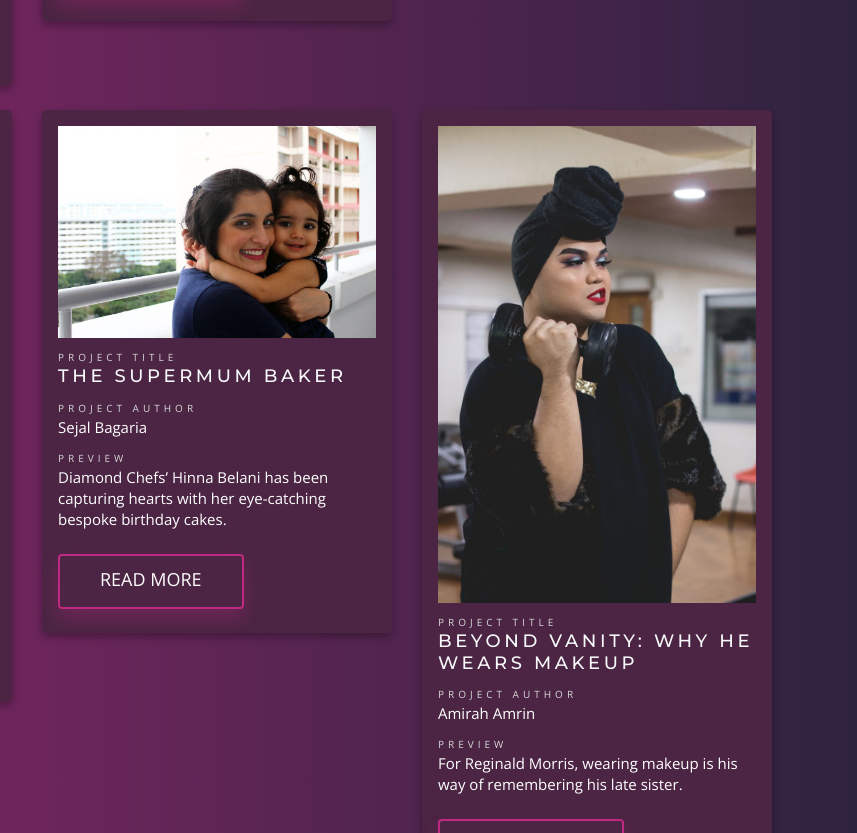
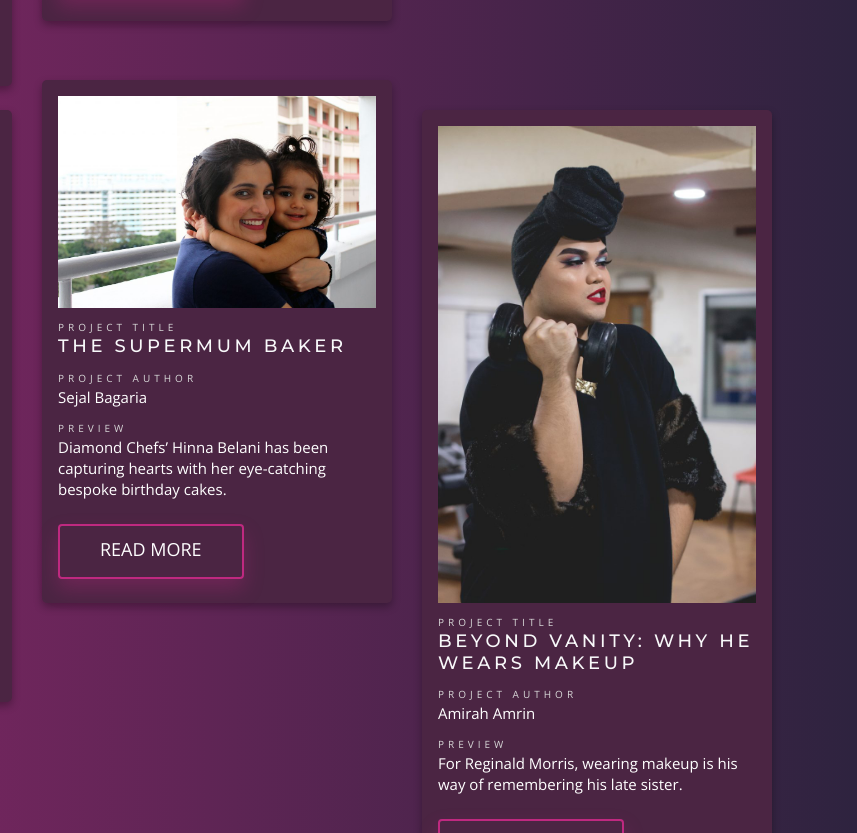
Before and after one commit to Moweyy/Stories-Selector, a plain HTML site: page onlinejourn.html in a window 1280 px wide. Shown: the part 743-1576 px from the top of the page, 423-1280 px from the left. Drawn offline with nearby package versions, Linux system fonts and the light colour scheme.

Commit message:
Modified Names

```diff
--- a/css/main.css
+++ b/css/main.css
@@ -227,6 +227,10 @@ section:nth-child(even) {
 
 }
 
+.supermum {
+    margin-top: -30px !important;
+}
+
 /* [ -------------------- 04 RADIO STYLING -------------------- ] */
 
 #radioworks {
--- a/onlinejourn.html
+++ b/onlinejourn.html
@@ -19,7 +19,7 @@
                 <h2 class="text-center mb-5 pt-5">Online Journalism</h2>
             </div>
 
-            <!-- Article 1-->
+            <!-- Article 1 Home Sweep Home -->
                     <div class="content">
                         <div class="grid row d-flex justify-content-start">
                             <div class="grid__item col-12 col-md-4 mt-md-0 mb-4">
@@ -125,7 +125,7 @@
                                 </div>
                             </div>
 
-                            <!-- Article 2-->
+                            <!-- Article 2 Singapore's Shoutcasters -->
 
                             <div class="grid__item col-12 col-md-4 mt-md-0 mb-4">
                                 <div class="product">
@@ -201,7 +201,7 @@
                                 </div>
                             </div>
 
-                            <!-- Article 3-->
+                            <!-- Article 3 K-Pop Fans -->
                             <div class="grid__item col-12 col-md-4 mt-md-0 mb-4">
                                 <div class="product">
                                     <div class="projects-description text-light">
@@ -285,7 +285,7 @@
                             </div>
                             <!-- Article 3 End -->
 
-                            <!-- Article 4-->
+                            <!-- Article 4 Instagram Food -->
                             <div class="grid__item col-12 col-md-4 mt-md-0 mb-4">
                                 <div class="product">
                                     <div class="projects-description text-light">
@@ -345,9 +345,9 @@
                             </div>
                             <!-- Article 4 End -->
 
-                            <!-- Article 5-->
-                            <div class="grid__item col-12 col-md-4 mt-md-0 mb-4">
-                                <div class="product">
+                            <!-- Article 5 Supermum Baker -->
+                            <div class="grid__item col-12 col-md-4 mb-4">
+                                <div class="product supermum">
                                     <div class="projects-description text-light">
                                     <div class="product__bg"></div>
                                         <img class="product__img img-fluid mx-auto" src="../Stories-Selector/img/OnlineJourn/Article5/5.jpg" alt="img 01"/>
@@ -424,7 +424,7 @@
                             </div>
                             <!-- Article 5 End -->
 
-                            <!-- Article 6-->
+                            <!-- Article 6 Beyond Vanity -->
                             <div class="grid__item col-12 col-md-4 mt-md-0 mb-4">
                                 <div class="product">
                                     <div class="projects-description text-light">
@@ -494,7 +494,7 @@
                             </div>
                             <!-- Article 6 End -->
 
-                            <!-- Article 7-->
+                            <!-- Article 7 Don't Marry Rich -->
                             <div class="grid__item col-12 col-md-4 mt-md-0 mb-4">
                                 <div class="product">
                                     <div class="projects-description text-light">
@@ -574,7 +574,7 @@
                             </div>
                             <!-- Article 7 End -->
 
-                            <!-- Article 8-->
+                            <!-- Article 8 Metal Messiah -->
                             <div class="grid__item col-12 col-md-4 mt-md-0 mb-4">
                                 <div class="product">
                                     <div class="projects-description text-light">
@@ -619,7 +619,7 @@
                             </div>
                             <!-- Article 8 End -->
 
-                            <!-- Article 9-->
+                            <!-- Article 9 Fake News -->
                             <div class="grid__item col-12 col-md-4 mt-md-0 mb-4">
                                 <div class="product">
                                     <div class="projects-description text-light">
@@ -658,7 +658,7 @@
                             </div>
                             <!-- Article 9 End -->
 
-                            <!-- Article 10-->
+                            <!-- Article 10 BB Cream -->
                             <div class="grid__item col-12 col-md-4 mt-md-0 mb-4">
                                 <div class="product">
                                     <div class="projects-description text-light">
@@ -701,7 +701,7 @@
                             </div>
                             <!-- Article 10 End -->
 
-                            <!-- Article 11-->
+                            <!-- Article 11 $10,000 -->
                             <div class="grid__item col-12 col-md-4 mt-md-0 mb-4">
                                 <div class="product">
                                     <div class="projects-description text-light">
@@ -744,7 +744,7 @@
                             </div>
                             <!-- Article 11 End -->
 
-                            <!-- Article 12-->
+                            <!-- Article 12 Battered Hands -->
                             <div class="grid__item col-12 col-md-4 mt-md-0 mb-4">
                                 <div class="product">
                                     <div class="projects-description text-light">
```
Also changed, not shown: 1 other file.
